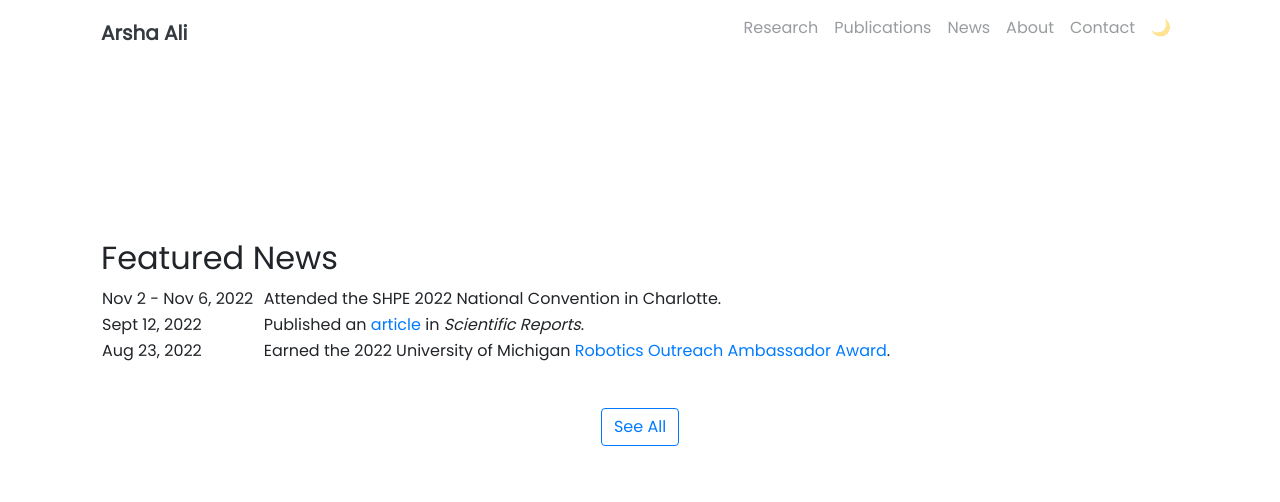
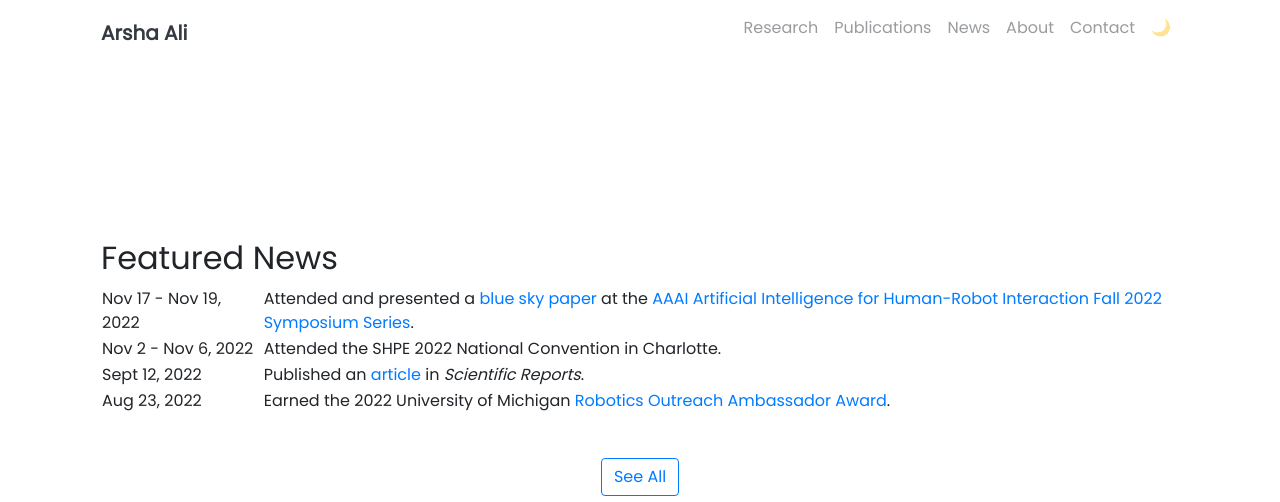
Before and after one commit to arshaali/arshaali.github.io, a Jekyll site: the page built from pages/index.md, in a window 1280 px wide and 900 px high, scrolled down 601 px, cut to the strip 0-502 px from the top of the window. Built offline with Jekyll 4.4.1, drawn with Linux system fonts in a browser that asks for light colours; nearby versions of some CDN libraries.

Commit message:
Update landing.html

```diff
--- a/_includes/landing.html
+++ b/_includes/landing.html
@@ -37,6 +37,10 @@
          <col span="1" style="width: 85%;">
       </colgroup>
       <!-- Put <thead>, <tbody>, and <tr>'s here! -->
+      <tr>
+        <td>Nov 17 - Nov 19, 2022</td>
+        <td>Attended and presented a <a href="https://arxiv.org/pdf/2210.03259.pdf">blue sky paper</a> at the <a href="https://ai-hri.github.io/2022/#home">AAAI Artificial Intelligence for Human-Robot Interaction Fall 2022 Symposium Series</a>.</td>
+      </tr>
       <tr>
         <td>Nov 2 - Nov 6, 2022</td>
         <td>Attended the SHPE 2022 National Convention in Charlotte.</td>
```
